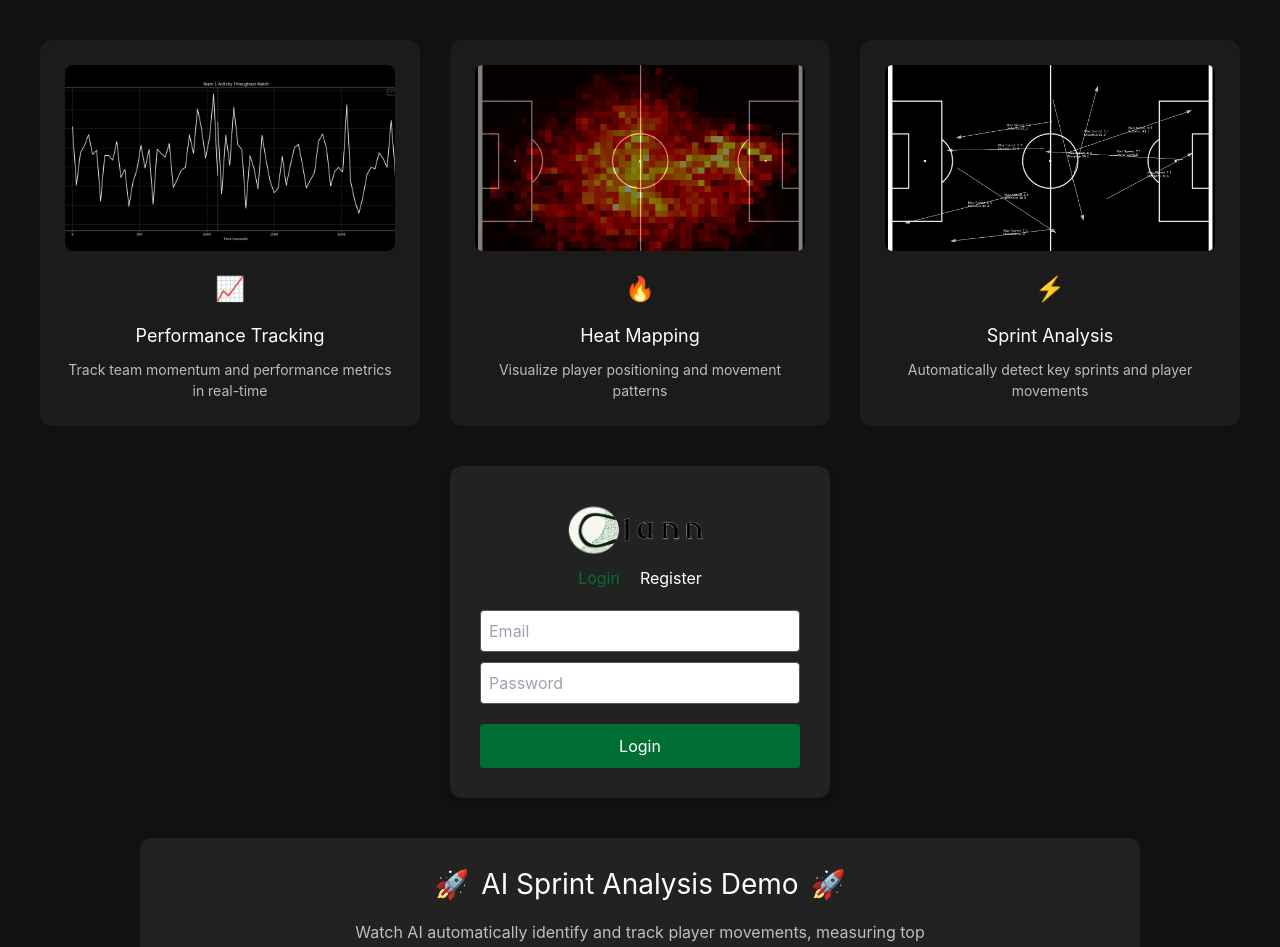
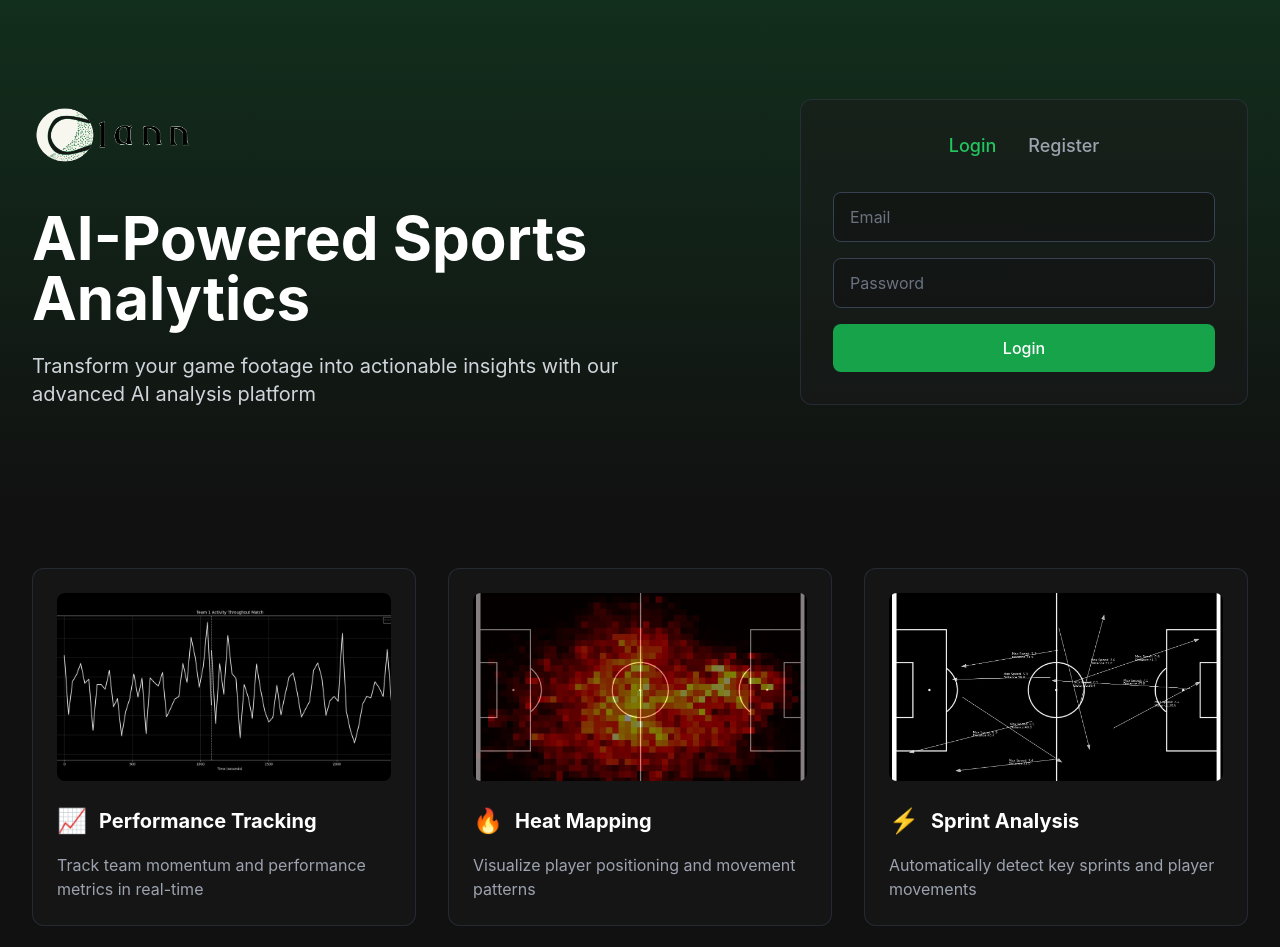
Before and after one commit to thomasbradley99/2dec-webapp-clann, a React (Create React App) app in the folder client/: page / in a window 1280 px wide. Shown: the top 947 px of the page. Built offline with nearby package versions, Linux system fonts and the light colour scheme; no server answers.

Commit message:
login nice

```diff
--- a/client/src/pages/Login.js
+++ b/client/src/pages/Login.js
@@ -1,4 +1,4 @@
-import React, { useState, useRef } from 'react';
+import React, { useState } from 'react';
 import { useNavigate } from 'react-router-dom';
 import ReactPlayer from 'react-player';
 import userService from '../services/userService';
@@ -11,297 +11,163 @@ function Login() {
   const [isLogin, setIsLogin] = useState(true);
   const [email, setEmail] = useState('');
   const [password, setPassword] = useState('');
-  const [error, setError] = useState('');
+  const [error, setError] = useState(null);
   const navigate = useNavigate();
-  const videoRef = useRef(null);
 
   const handleSubmit = async (e) => {
     e.preventDefault();
-    setError('');
-
     try {
-        if (isLogin) {
       const response = await userService.validateUser(email, password);
-            console.log('Login successful:', response);
       localStorage.setItem('user', JSON.stringify(response));
-
-            // Redirect based on user role
-            if (response.role === 'COMPANY_MEMBER') {
-                navigate('/company');
-            } else {
-                navigate('/sessions');
-            }
-        } else {
-            try {
-                const response = await userService.createUser(email, password);
-                console.log('Registration successful:', response);
-                setIsLogin(true);
-                setError('Registration successful! Please login.');
-                setEmail('');
-                setPassword('');
+      navigate(response.role === 'COMPANY_MEMBER' ? '/company' : '/sessions');
     } catch (err) {
-                console.error('Registration error:', err);
-                if (err.message && err.message.includes('duplicate')) {
-                    setError('This email is already registered. Please login instead.');
-                    setIsLogin(true);
-                } else {
-                    setError('Registration failed. Please try again.');
-                }
-            }
-        }
-    } catch (err) {
-        console.error('Auth error:', err);
-        setError(err.message || 'An error occurred');
+      setError(err.message);
     }
   };
 
   return (
-    <div style={{
-      backgroundColor: '#111',
-      minHeight: '100vh',
-      padding: '40px 20px',
-      display: 'flex',
-      flexDirection: 'column',
-      alignItems: 'center',
-      gap: '40px'
-    }}>
-      {/* Top Features Grid */}
-      <div style={{
-        width: '100%',
-        maxWidth: '1200px',
-        display: 'grid',
-        gridTemplateColumns: 'repeat(3, 1fr)',
-        gap: '30px'
-      }}>
-        {/* Performance Tracking */}
-        <div style={{
-          backgroundColor: 'rgba(34, 34, 34, 0.6)',
-          padding: '25px',
-          borderRadius: '12px',
-          textAlign: 'center'
-        }}>
-          <img
-            src={activityImg}
-            alt="Performance Tracking"
-            style={{
-              width: '100%',
-              aspectRatio: '16/9',
-              borderRadius: '8px',
-              marginBottom: '20px',
-              objectFit: 'cover'
-            }}
-          />
-          <span style={{ fontSize: '24px', marginBottom: '15px', display: 'block' }}>📈</span>
-          <h3 style={{
-            color: '#fff',
-            fontSize: '18px',
-            marginBottom: '10px'
-          }}>Performance Tracking</h3>
-          <p style={{
-            color: '#fff',
-            opacity: 0.7,
-            fontSize: '14px'
-          }}>Track team momentum and performance metrics in real-time</p>
+    <div className="min-h-screen bg-gray-900">
+      {/* Hero Section */}
+      <div className="relative overflow-hidden">
+        <div className="absolute inset-0 bg-gradient-to-b from-green-600/20 to-gray-900/95" />
+        <div className="relative max-w-7xl mx-auto px-4 py-24 sm:px-6 lg:px-8">
+          <div className="flex flex-col lg:flex-row lg:items-center lg:justify-between">
+            {/* Left side - Title */}
+            <div className="text-center lg:text-left lg:max-w-2xl">
+              <img src={clannLogo} alt="Clann" className="h-20 mx-auto lg:mx-0 mb-8" />
+              <h1 className="text-4xl md:text-6xl font-bold text-white mb-6">
+                AI-Powered Sports Analytics
+              </h1>
+              <p className="text-xl text-gray-300">
+                Transform your game footage into actionable insights with our advanced AI analysis platform
+              </p>
             </div>
 
-        {/* Heat Mapping */}
-        <div style={{
-          backgroundColor: 'rgba(34, 34, 34, 0.6)',
-          padding: '25px',
-          borderRadius: '12px',
-          textAlign: 'center'
-        }}>
-          <img
-            src={heatmapImg}
-            alt="Heat Mapping"
-            style={{
-              width: '100%',
-              aspectRatio: '16/9',
-              borderRadius: '8px',
-              marginBottom: '20px',
-              objectFit: 'cover'
-            }}
-          />
-          <span style={{ fontSize: '24px', marginBottom: '15px', display: 'block' }}>🔥</span>
-          <h3 style={{
-            color: '#fff',
-            fontSize: '18px',
-            marginBottom: '10px'
-          }}>Heat Mapping</h3>
-          <p style={{
-            color: '#fff',
-            opacity: 0.7,
-            fontSize: '14px'
-          }}>Visualize player positioning and movement patterns</p>
-        </div>
-
-        {/* Sprint Analysis */}
-        <div style={{
-          backgroundColor: 'rgba(34, 34, 34, 0.6)',
-          padding: '25px',
-          borderRadius: '12px',
-          textAlign: 'center'
-        }}>
-          <img
-            src={sprintsImg}
-            alt="Sprint Analysis"
-            style={{
-              width: '100%',
-              aspectRatio: '16/9',
-              borderRadius: '8px',
-              marginBottom: '20px',
-              objectFit: 'cover'
-            }}
-          />
-          <span style={{ fontSize: '24px', marginBottom: '15px', display: 'block' }}>⚡️</span>
-          <h3 style={{
-            color: '#fff',
-            fontSize: '18px',
-            marginBottom: '10px'
-          }}>Sprint Analysis</h3>
-          <p style={{
-            color: '#fff',
-            opacity: 0.7,
-            fontSize: '14px'
-          }}>Automatically detect key sprints and player movements</p>
-        </div>
-      </div>
-
-      {/* Middle Login Section */}
-      <div style={{
-        width: '100%',
-        maxWidth: '380px',
-        backgroundColor: '#222',
-        padding: '30px',
-        borderRadius: '12px',
-        boxShadow: '0 4px 6px rgba(0, 0, 0, 0.1)'
-      }}>
-        <img src={clannLogo} alt="Clann" style={{
-          width: '150px',
-          marginBottom: '20px',
-          display: 'block',
-          margin: '0 auto'
-        }}/>
-
-        {/* Login/Register Tabs */}
-        <div style={{ marginBottom: '20px', textAlign: 'center' }}>
-          <span
+            {/* Right side - Login Form */}
+            <div className="mt-12 lg:mt-0 lg:ml-8 max-w-md w-full mx-auto lg:mx-0">
+              <div className="bg-gray-800/50 rounded-xl p-8 border border-gray-700/50">
+                <div className="flex justify-center gap-8 mb-8">
+                  <button
                     onClick={() => setIsLogin(true)}
-            style={{
-              color: isLogin ? '#016F33' : '#ffffff',
-              marginRight: '20px',
-              cursor: 'pointer'
-            }}
+                    className={`text-lg font-medium transition-colors ${
+                      isLogin ? 'text-green-500' : 'text-gray-400 hover:text-white'
+                    }`}
                   >
                     Login
-          </span>
-          <span
+                  </button>
+                  <button
                     onClick={() => setIsLogin(false)}
-            style={{
-              color: !isLogin ? '#016F33' : '#ffffff',
-              cursor: 'pointer'
-            }}
+                    className={`text-lg font-medium transition-colors ${
+                      !isLogin ? 'text-green-500' : 'text-gray-400 hover:text-white'
+                    }`}
                   >
                     Register
-          </span>
+                  </button>
                 </div>
 
                 {error && (
-          <p style={{ color: 'red', marginBottom: '10px', textAlign: 'center' }}>{error}</p>
+                  <div className="bg-red-500/10 border border-red-500/30 text-red-400 px-4 py-3 rounded mb-6">
+                    {error}
+                  </div>
                 )}
 
-        <form onSubmit={handleSubmit}>
+                <form onSubmit={handleSubmit} className="space-y-4">
                   <input
                     type="email"
                     value={email}
                     onChange={(e) => setEmail(e.target.value)}
                     placeholder="Email"
-            style={{
-              width: '100%',
-              marginBottom: '10px',
-              padding: '8px',
-              borderRadius: '4px',
-              border: '1px solid #555'
-            }}
+                    className="w-full bg-gray-900/50 border border-gray-700 rounded-lg px-4 py-3
+                             text-white placeholder-gray-500 focus:outline-none focus:border-green-500"
                   />
                   <input
                     type="password"
                     value={password}
                     onChange={(e) => setPassword(e.target.value)}
                     placeholder="Password"
-            style={{
-              width: '100%',
-              marginBottom: '20px',
-              padding: '8px',
-              borderRadius: '4px',
-              border: '1px solid #555'
-            }}
+                    className="w-full bg-gray-900/50 border border-gray-700 rounded-lg px-4 py-3
+                             text-white placeholder-gray-500 focus:outline-none focus:border-green-500"
                   />
                   <button
                     type="submit"
-            style={{
-              width: '100%',
-              padding: '10px',
-              backgroundColor: '#016F33',
-              color: 'white',
-              border: 'none',
-              borderRadius: '4px',
-              cursor: 'pointer'
-            }}
+                    className="w-full bg-green-600 hover:bg-green-700 text-white font-medium py-3 px-4
+                             rounded-lg transition-colors focus:outline-none focus:ring-2
+                             focus:ring-green-500 focus:ring-offset-2 focus:ring-offset-gray-900"
                   >
                     {isLogin ? 'Login' : 'Register'}
                   </button>
                 </form>
               </div>
+            </div>
+          </div>
+        </div>
+      </div>
 
-      {/* Bottom Video Section */}
-      <div style={{
-        width: '100%',
-        maxWidth: '1000px',
-        backgroundColor: '#222',
-        borderRadius: '12px',
-        overflow: 'hidden',
-        padding: '25px',
-      }}>
-        <div style={{
-          marginBottom: '20px',
-          textAlign: 'center'
-        }}>
-          <h2 style={{
-            color: '#fff',
-            fontSize: '28px',
-            marginBottom: '15px',
-            display: 'flex',
-            alignItems: 'center',
-            justifyContent: 'center',
-            gap: '12px'
-          }}>
-            <span>🚀</span>
-            AI Sprint Analysis Demo
-            <span>🚀</span>
-          </h2>
-          <p style={{
-            color: '#fff',
-            opacity: 0.7,
-            fontSize: '16px',
-            maxWidth: '600px',
-            margin: '0 auto'
-          }}>
-            Watch AI automatically identify and track player movements,
-            measuring top speeds, sprint distances, and acceleration patterns in real-time
+      {/* Features Grid */}
+      <div className="max-w-7xl mx-auto px-4 py-16 sm:px-6 lg:px-8">
+        <div className="grid grid-cols-1 md:grid-cols-3 gap-8">
+          {[
+            {
+              title: 'Performance Tracking',
+              description: 'Track team momentum and performance metrics in real-time',
+              image: activityImg,
+              icon: '📈'
+            },
+            {
+              title: 'Heat Mapping',
+              description: 'Visualize player positioning and movement patterns',
+              image: heatmapImg,
+              icon: '🔥'
+            },
+            {
+              title: 'Sprint Analysis',
+              description: 'Automatically detect key sprints and player movements',
+              image: sprintsImg,
+              icon: '⚡️'
+            }
+          ].map(feature => (
+            <div key={feature.title} className="bg-gray-800/50 rounded-xl p-6 border border-gray-700/50
+                                              hover:border-green-500/30 transition-all transform hover:-translate-y-1">
+              <img
+                src={feature.image}
+                alt={feature.title}
+                className="w-full aspect-video rounded-lg object-cover mb-6"
+              />
+              <div className="flex items-center gap-3 mb-4">
+                <span className="text-2xl">{feature.icon}</span>
+                <h3 className="text-xl font-bold text-white">{feature.title}</h3>
+              </div>
+              <p className="text-gray-400">{feature.description}</p>
+            </div>
+          ))}
+        </div>
+      </div>
+
+      {/* Demo Section */}
+      <div className="max-w-5xl mx-auto px-4 pb-24">
+        <div className="bg-gray-800/50 rounded-xl overflow-hidden">
+          {/* Header */}
+          <div className="p-8 text-center">
+            <div className="flex items-center justify-center gap-3 mb-4">
+              <span className="text-3xl">🚀</span>
+              <h2 className="text-3xl font-bold text-white">AI Sprint Analysis Demo</h2>
+              <span className="text-3xl">🚀</span>
+            </div>
+            <p className="text-gray-400 max-w-2xl mx-auto">
+              Watch AI automatically identify and track player movements, measuring top speeds,
+              sprint distances, and acceleration patterns in real-time
             </p>
           </div>
-        <div style={{
-          position: 'relative',
-          paddingTop: '56.25%',
-          width: '100%',
-          backgroundColor: '#000'
-        }}>
+
+          {/* Video Container */}
+          <div className="w-full bg-black">
+            <div className="max-w-4xl mx-auto">
+              <div className="relative pt-[56.25%]">
                 <ReactPlayer
                   url="https://youtu.be/3TD7m0i7KDQ"
-            controls
                   width="100%"
                   height="100%"
+                  controls
                   playing={false}
                   muted={true}
                   playsinline
@@ -309,7 +175,7 @@ function Login() {
                   style={{
                     position: 'absolute',
                     top: 0,
-              left: 0,
+                    left: 0
                   }}
                   config={{
                     youtube: {
@@ -327,6 +193,9 @@ function Login() {
               </div>
             </div>
           </div>
+        </div>
+      </div>
+    </div>
   );
 }
 
```
Lines whose indentation alone changed are shown as unchanged.
